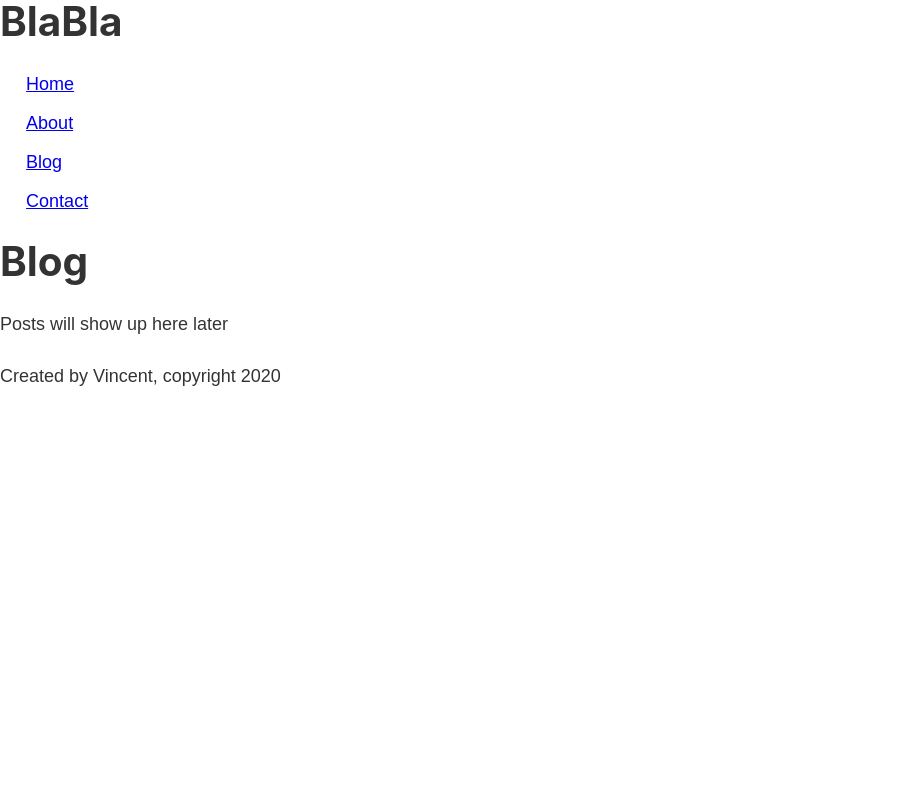
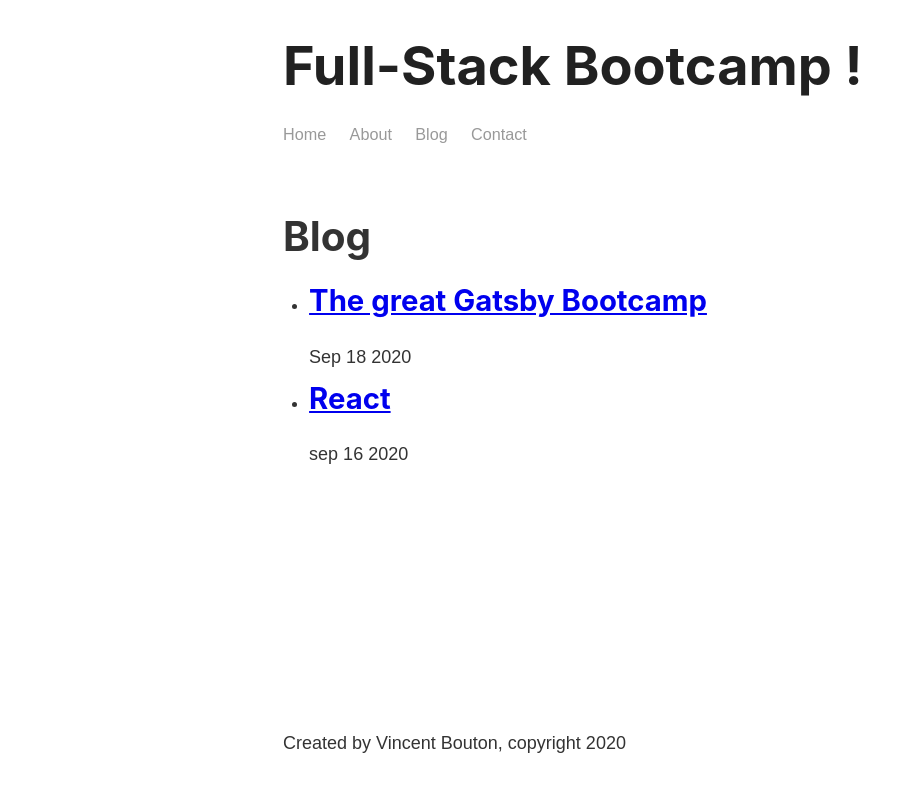
Before and after one commit to Vincent-Risk0/gatsby-bootcamp, a Gatsby site: page /blog in a window 1280 px wide. Shown: the whole page, without its empty margins (0-921 px from the left). Built offline with nearby package versions, Linux system fonts and the light colour scheme; Gatsby itself is replaced by a stand-in of ours.

Commit message:
get new page for each blog posts

```diff
--- a/gatsby-config.js
+++ b/gatsby-config.js
@@ -6,5 +6,31 @@
 
 module.exports = {
   /* Your site config here */
-  plugins: ["gatsby-plugin-sass"],
+  siteMetadata: {
+    title: "Full-Stack Bootcamp !",
+    author: "Vincent Bouton",
+  },
+  plugins: [
+    "gatsby-plugin-sass",
+    {
+      resolve: "gatsby-source-filesystem",
+      options: { name: "src", path: `${__dirname}/src/` },
+    },
+    "gatsby-plugin-sharp",
+    {
+      resolve: "gatsby-transformer-remark",
+      options: {
+        plugins: [
+          "gatsby-remark-relative-images",
+          {
+            resolve: "gatsby-remark-images",
+            options: {
+              maxWidth: 750,
+              linkImagesToOriginal: false,
+            },
+          },
+        ],
+      },
+    },
+  ],
 }
--- /dev/null
+++ b/gatsby-node.js
@@ -0,0 +1,42 @@
+const path = require("path")
+
+module.exports.onCreateNode = ({ node, actions }) => {
+  const { createNodeField } = actions
+
+  if (node.internal.type === "MarkdownRemark") {
+    const slug = path.basename(node.fileAbsolutePath, ".md")
+
+    createNodeField({
+      node,
+      name: "slug",
+      value: slug,
+    })
+  }
+}
+
+module.exports.createPages = async ({ graphql, actions }) => {
+  const { createPage } = actions
+  const blogTemplate = path.resolve("./src/templates/blog.jsx")
+  const res = await graphql(`
+    query {
+      allMarkdownRemark {
+        edges {
+          node {
+            fields {
+              slug
+            }
+          }
+        }
+      }
+    }
+  `)
+  res.data.allMarkdownRemark.edges.forEach(edge => {
+    createPage({
+      component: blogTemplate,
+      path: `/blog/${edge.node.fields.slug}`,
+      context: {
+        slug: edge.node.fields.slug,
+      },
+    })
+  })
+}
--- a/src/components/Header.jsx
+++ b/src/components/Header.jsx
@@ -1,19 +1,66 @@
 //DATE : 9/17/20
 
 import React from "react"
-import { Link } from "gatsby"
+import { Link, graphql, useStaticQuery } from "gatsby"
 
+// import "./Header.module.scss"
+import headerStyles from "./Header.module.scss"
 
 const Header = () => {
+  const data = useStaticQuery(graphql`
+    query {
+      site {
+        siteMetadata {
+          title
+        }
+      }
+    }
+  `)
   return (
-    <header className={"Header"}>
-      <h1 >BlaBla</h1>
+    <header className={headerStyles.header}>
+      <h1>
+        <Link className={headerStyles.title} to={"/"}>
+          {data.site.siteMetadata.title}
+        </Link>
+      </h1>
       <nav>
-        <ul style={{ listStyle: "none" }}>
-          <li><Link to={"/"}>Home</Link></li>
-          <li><Link to={"/about"}>About</Link></li>
-          <li><Link to={"/blog"}>Blog</Link></li>
-          <li><Link to={"/contact"}>Contact</Link></li>
+        <ul className={headerStyles.navList}>
+          <li>
+            <Link
+              className={headerStyles.navItem}
+              activeClassName={headerStyles.navItemActive}
+              to={"/"}
+            >
+              Home
+            </Link>
+          </li>
+          <li>
+            <Link
+              className={headerStyles.navItem}
+              activeClassName={headerStyles.navItemActive}
+              to={"/about"}
+            >
+              About
+            </Link>
+          </li>
+          <li>
+            <Link
+              className={headerStyles.navItem}
+              activeClassName={headerStyles.navItemActive}
+              to={"/blog"}
+            >
+              Blog
+            </Link>
+          </li>
+          <li>
+            <Link
+              className={headerStyles.navItem}
+              activeClassName={headerStyles.navItemActive}
+              to={"/contact"}
+            >
+              Contact
+            </Link>
+          </li>
         </ul>
       </nav>
     </header>
--- /dev/null
+++ b/src/components/Header.module.scss
@@ -0,0 +1,29 @@
+.header{
+  padding: 1rem 0 3rem ;
+}
+
+.title{
+  color:#212121;
+  text-decoration: none;
+  font-size: 3rem;
+}
+
+.navList{
+  display: flex;
+  list-style: none;
+  margin: 0;
+
+}
+
+.navItem{
+  font-size: .9rem;
+  margin-right: 1.3rem;
+  text-decoration: none;
+  color:#999999;
+  &:hover{
+    color: #666666;
+  }
+  &-active{
+    text-decoration: underline;
+  }
+}
--- a/src/components/Layout.jsx
+++ b/src/components/Layout.jsx
@@ -4,13 +4,16 @@ import React from "react"
 import Header from "./Header"
 import Footer from "./footer"
 
+import layoutStyles from "./Layout.module.scss"
 import "../style/index.scss"
 
 const Layout = ({ children }) => {
   return (
-    <div className={"layout"}>
-      <Header />
-      {children}
+    <div className={layoutStyles.container}>
+      <div className={layoutStyles.content}>
+        <Header />
+        {children}
+      </div>
       <Footer />
     </div>
   )
--- /dev/null
+++ b/src/components/Layout.module.scss
@@ -0,0 +1,13 @@
+.container{
+  margin : 0 auto;
+  max-width: 750px;
+  padding: 1em;
+  display:flex;
+  flex-direction: column;
+  min-height: 100vh;
+
+}
+
+.content {
+  flex-grow: 1;
+}
--- a/src/components/footer.jsx
+++ b/src/components/footer.jsx
@@ -1,11 +1,22 @@
 //DATE : 9/17/20
 
 import React from "react"
+import { graphql, useStaticQuery } from "gatsby"
 
 const Footer = () => {
+  const data = useStaticQuery(graphql`
+    query {
+      site {
+        siteMetadata {
+          author
+        }
+      }
+    }
+  `)
+
   return (
     <footer className={"footer"}>
-      <p>Created by Vincent, copyright 2020</p>
+      <p>Created by {data.site.siteMetadata.author}, copyright 2020</p>
     </footer>
   )
 }
--- a/src/pages/blog.jsx
+++ b/src/pages/blog.jsx
@@ -2,12 +2,45 @@
 
 import React from "react"
 import Layout from "../components/Layout"
+import { Link, graphql, useStaticQuery } from "gatsby"
 
 const BlogPage = () => {
+  const data = useStaticQuery(graphql`
+    query {
+      allMarkdownRemark {
+        edges {
+          node {
+            frontmatter {
+              title
+              date
+            }
+            fields {
+              slug
+            }
+          }
+        }
+      }
+    }
+  `)
+
+  const renderPosts = data.allMarkdownRemark.edges.map((item, index) => {
+    return (
+      <li key={index}>
+        <h2>
+          <Link to={`/blog/${item.node.fields.slug}`}>
+            {item.node.frontmatter.title}
+          </Link>{" "}
+        </h2>
+        <p>{item.node.frontmatter.date}</p>
+      </li>
+    )
+  })
+
   return (
     <Layout className={"blog"}>
       <h1>Blog</h1>
-      <p>Posts will show up here later</p>
+
+      <ul>{renderPosts}</ul>
     </Layout>
   )
 }
--- /dev/null
+++ b/src/posts/gatsby/gatsby.md
@@ -0,0 +1,14 @@
+---
+title: "The great Gatsby Bootcamp"
+date : "Sep 18 2020"
+---
+
+I just launch a new bootcamp!
+
+![Cube](cube-transparent.png)
+
+## Topics Covered
+
+1. Gatsby
+2. GraphQL
+3. React
--- /dev/null
+++ b/src/posts/react/react.md
@@ -0,0 +1,6 @@
+---
+title: "React"
+date: "sep 16 2020"
+---
+
+In this post you'll learn React.
```
Also changed, not shown: package.json (+7 -1 lines), src/templates/blog.jsx (added, +29 -0 lines), src/components/footer.module.scss (added), src/posts/gatsby/cube-transparent.png (added), 1 other file.
